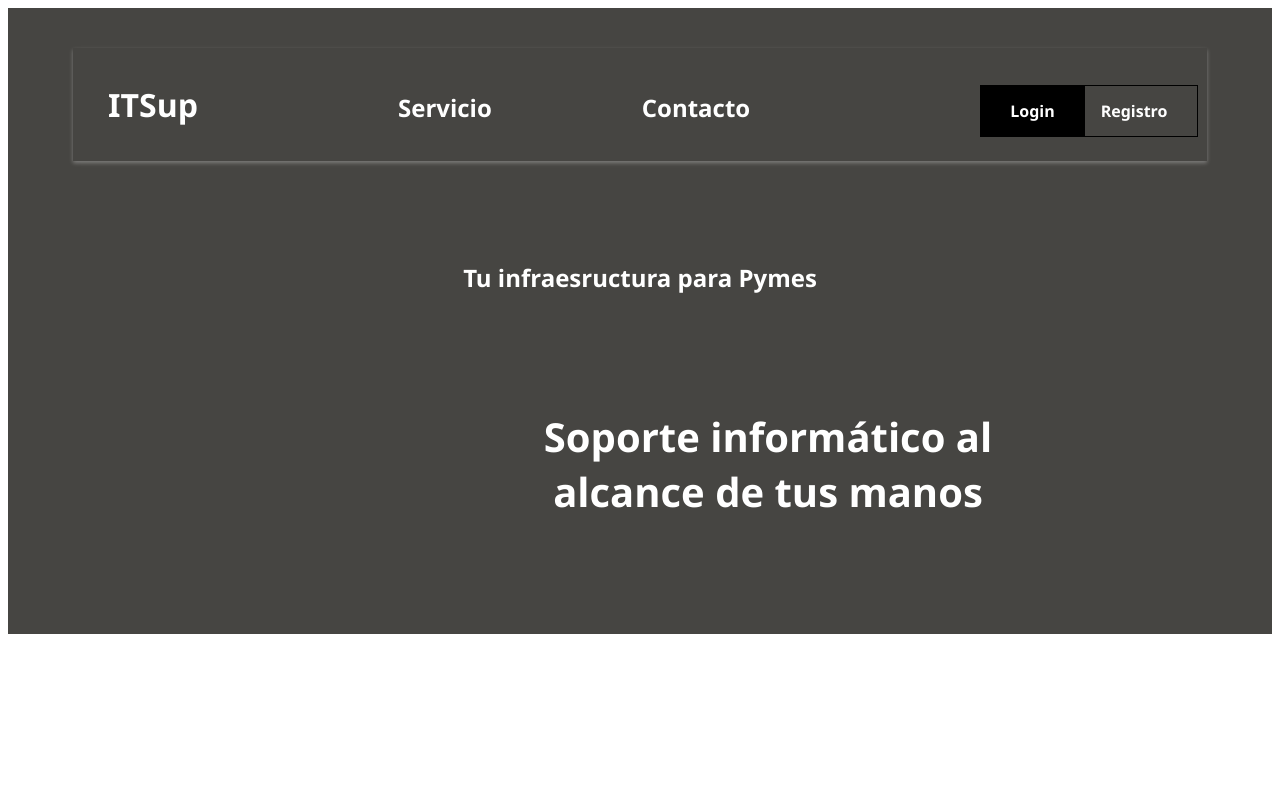
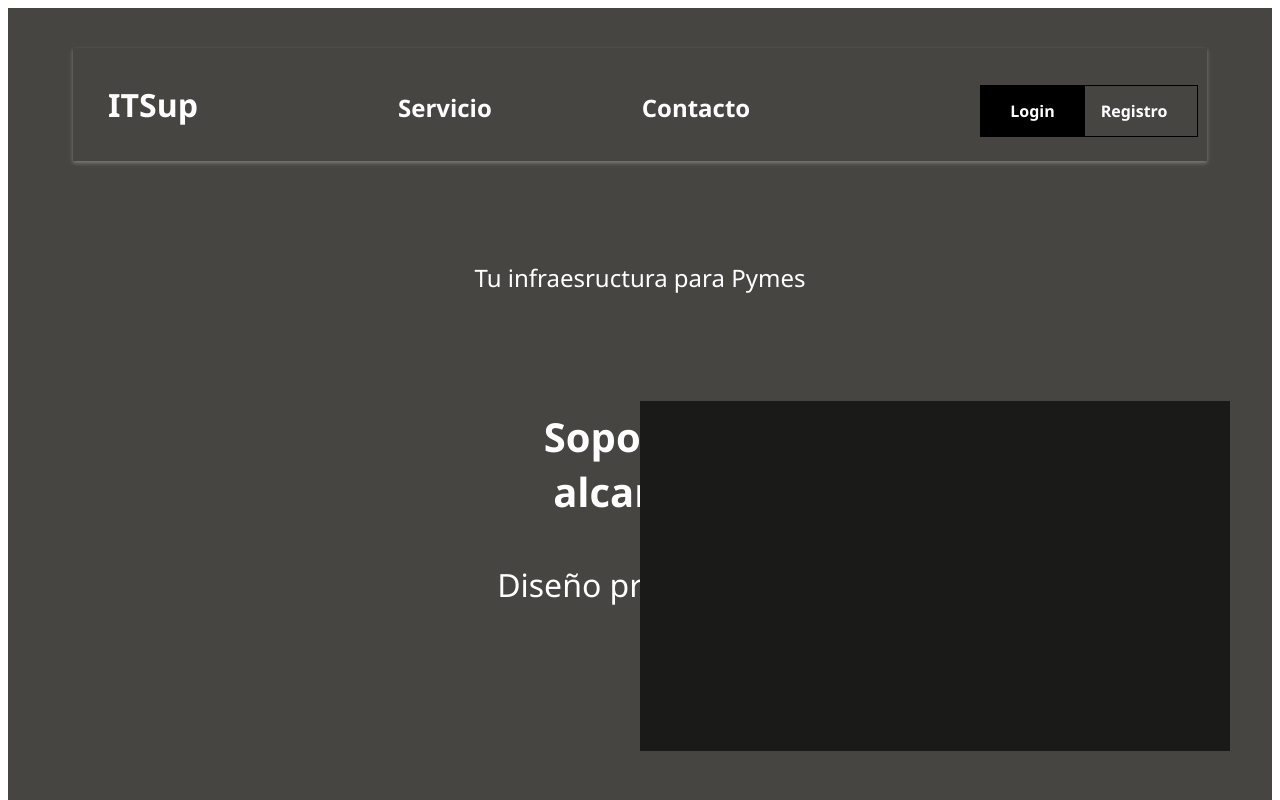
Before and after one commit to CopernicoDev/PYMES_WEB_Frontend_Angular, an Angular app: page / in a window 1280 px wide. Shown: the top 800 px of the page. Built offline with nearby package versions, Linux system fonts and the light colour scheme.

Commit message:
Dandole estilos 3

```diff
--- a/src/app/home/home.css
+++ b/src/app/home/home.css
@@ -88,6 +88,7 @@ h1{
     color:  #fff;
     text-align: center;
     margin-top: 100px;
+    font-weight: normal;
 
 }
 
@@ -97,6 +98,7 @@ h2 .bg{
     align-items: center; /* centra verticalmente */
     justify-content: center; /* centra horizontalmente */
     color: #fff;
+
     width: 500px;
     height: 300px;
     text-align: center;
@@ -104,3 +106,35 @@ h2 .bg{
     box-sizing: border-box;
     margin-left: 510px;
 }
+
+h3 .bg{
+    font-size: xx-large;
+    font-weight: normal;
+    display: inline-flex; /* permite centrar en ambas direcciones */
+    align-items: center; /* centra verticalmente */
+    justify-content: center; /* centra horizontalmente */
+    color: #fff;
+
+    width: 700px;
+    height: 200px;
+    text-align: center;
+    padding: 0 1rem;
+    box-sizing: border-box;
+    margin-left: 420px;
+
+}
+
+h3 {
+    margin-top: -150px;
+}
+
+.reactangulo-negro-encabezado{
+    background-color: #1a1a19;
+    width: 590px; /* Especifica el ancho del rectángulo */
+    height: 350px; /* Especifica la altura del rectángulo */
+    display: flex; /* Utiliza flexbox para centrar el contenido */
+    position: relative;
+    left: 50%;
+    bottom: 8cm;
+
+}
--- a/src/app/home/home.html
+++ b/src/app/home/home.html
@@ -12,6 +12,11 @@
             </ul>
         </nav>
     </header>
-    <h1>Tu infraesructura para Pymes</h1>
-    <h2><span class="bg">Soporte informático al alcance de tus manos</span></h2>
+    <main>
+        <h1>Tu infraesructura para Pymes</h1>
+        <h2><span class="bg">Soporte informático al alcance de tus manos</span></h2>
+        <h3><span class="bg">Diseño precisos para tus necesidades</span></h3>
+        <div class="reactangulo-negro-encabezado"></div>
+    </main>
+
 </section>
```
